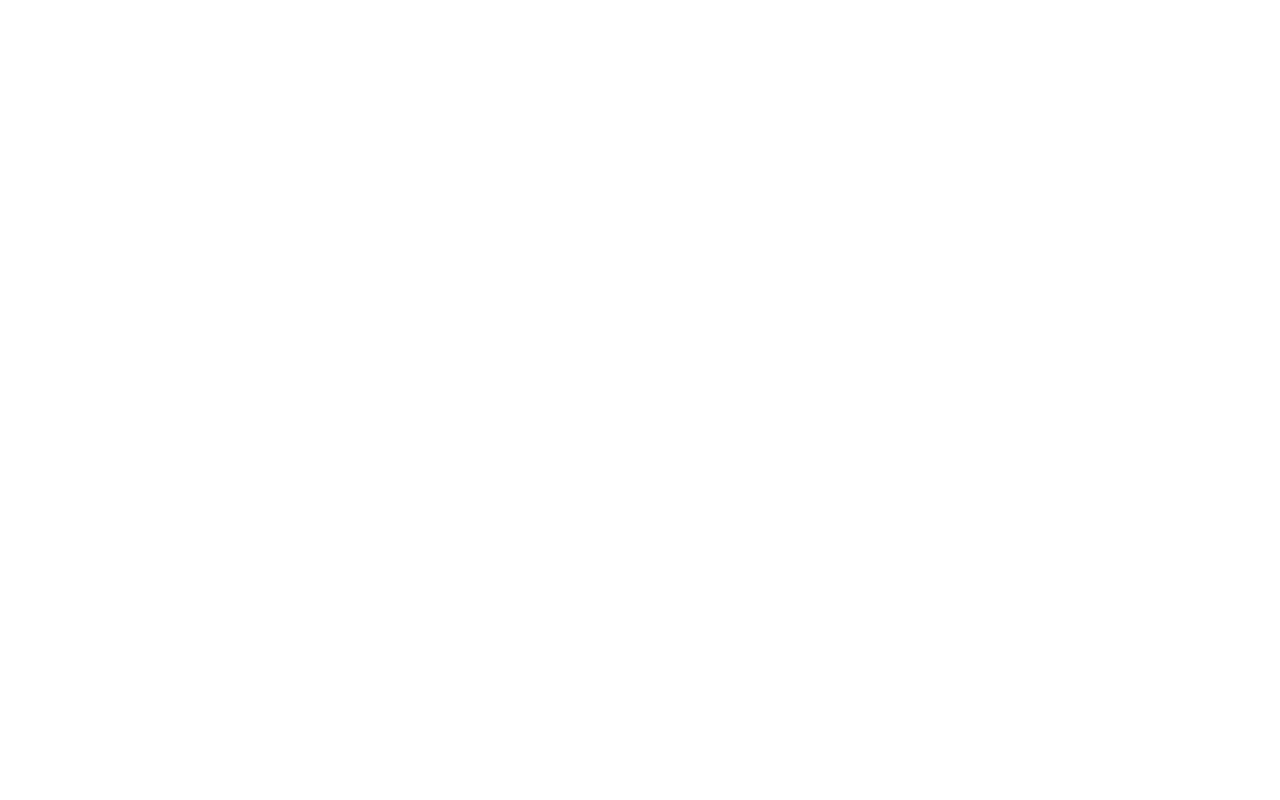
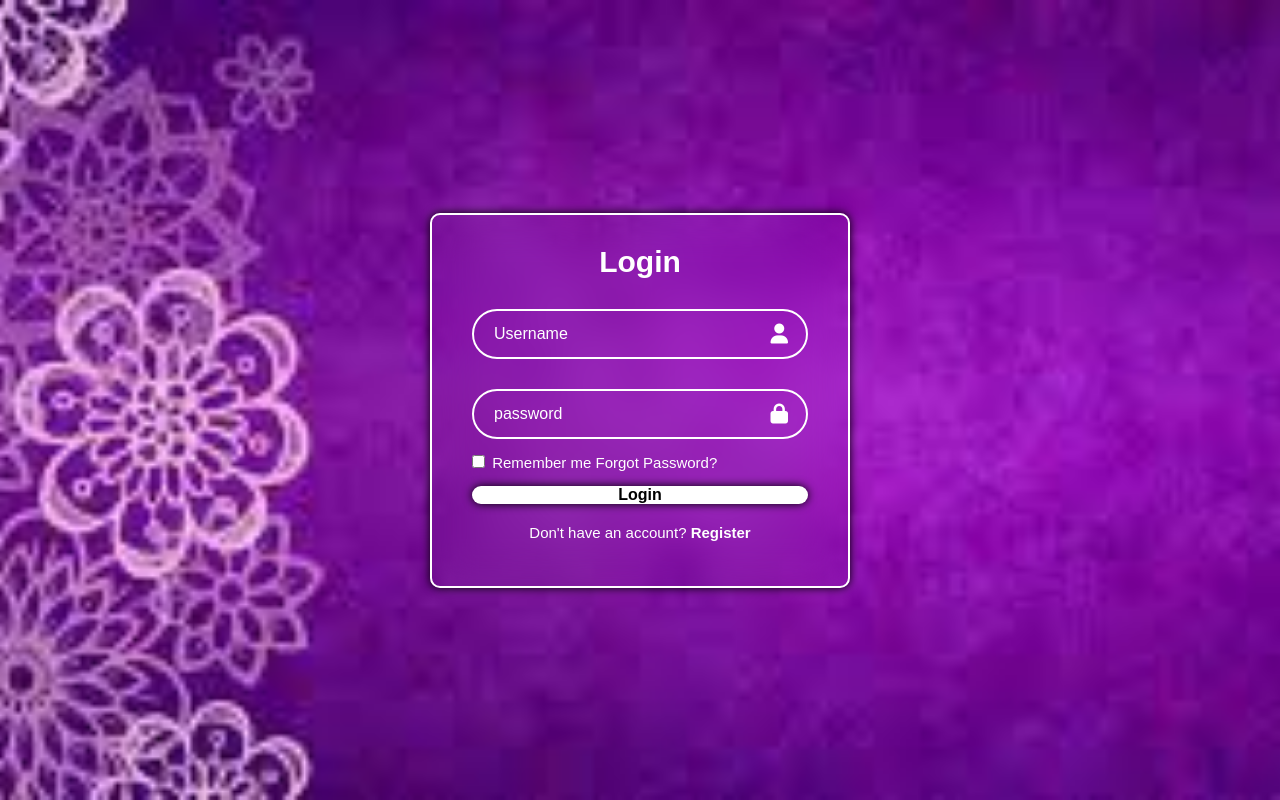
Before and after one commit to Mahajabin217/Simple-Form-using-HTML-CSS, a plain HTML site: page index.html in a window 1280 px wide. Drawn offline with Linux system fonts and the light colour scheme.

Commit message:
form done

```diff
--- a/index.html
+++ b/index.html
@@ -5,8 +5,30 @@
     <meta name="viewport" content="width=device-width, initial-scale=1.0">
     <title>Simple Form</title>
     <link rel="stylesheet" href="style.css">
+    <link rel="stylesheet" href="https://cdnjs.cloudflare.com/ajax/libs/font-awesome/6.6.0/css/all.min.css" integrity="sha512-Kc323vGBEqzTmouAECnVceyQqyqdsSiqLQISBL29aUW4U/M7pSPA/gEUZQqv1cwx4OnYxTxve5UMg5GT6L4JJg==" crossorigin="anonymous" referrerpolicy="no-referrer" />
 </head>
 <body>
-
+    <div class="box">
+        <form action="">
+            <h1>Login</h1>
+            <div class="input-box">
+                <input type="text" placeholder="Username">
+                <i class="fa-solid fa-user"></i>
+            </div>
+            <div class="input-box">
+                <input type="password" placeholder="password">
+                <i class="fa-solid fa-lock"></i>
+            </div>
+            <div class="rem-forgot">
+                <label> <input type="checkbox"> Remember me
+                    <a href="#">Forgot Password?</a>
+                </label>
+            </div>
+            <button type="submit" class="btn">Login</button>
+            <div class="register">
+                <p>Don't have an account? <a href="#">Register</a> </p>
+            </div>
+        </form>
+    </div>
 </body>
 </html>
--- a/style.css
+++ b/style.css
@@ -0,0 +1,121 @@
+*{
+    margin: 0;
+    padding: 0;
+    box-sizing: border-box;
+    font-family: Arial, Helvetica, sans-serif;
+}
+
+/** Body Part **/
+
+body{
+    display: flex;
+    justify-content:center;
+    align-items: center;
+    min-height: 100vh;
+    background: url('bg_img.jpg') no-repeat;
+    background-size: cover;
+    background-position: center;
+}
+
+/** Box Part **/
+
+.box{
+    width: 420px;
+    background:transparent;
+    color: white;
+    border-radius: 10px;
+    padding: 30px 40px;
+    border: 2px solid white;
+    backdrop-filter: blur(20px);
+    box-shadow: 0 0 10px black;
+}
+
+.box h1{
+    font-size: 30px;
+    text-align: center;
+}
+
+.box .input-box{
+    width: 100%;
+    height: 50px;
+    margin: 30px 0;
+    position: relative;
+}
+
+.input-box input{
+    width: 100%;
+    height: 100%;
+    background: transparent;
+    border: none;
+    outline: none;
+    border: 2px solid white;
+    border-radius: 40px;
+    font-size: 16px;
+    color: white;
+    padding: 20px 40px 20px 20px;
+}
+
+.input-box input::placeholder{
+    color: white;
+}
+
+.input-box i{
+    position: absolute;
+    right: 20px;
+    top: 50%;
+    transform: translateY(-50%);
+    font-size: 20px;
+}
+
+.box .rem-forgot{
+    display: flex;
+    justify-content: space-between;
+    font-size: 15px;
+    margin: -15px 0 15px;
+}
+
+.rem-forgot label input{
+    accent-color: white;
+    margin-right: 3px;
+}
+
+.rem-forgot a{
+    color: white;
+    text-decoration: none;
+}
+
+.rem-forgot a:hover{
+    text-decoration: underline;
+}
+
+/** Button Part **/
+
+.box .btn{
+    width: 100%;
+    height: 100%;
+    background: white;
+    border: none;
+    outline: none;
+    border-radius: 50px;
+    font-size: 16px;
+    box-shadow: 0 0 10px black;
+    cursor: pointer;
+    color: black;
+    font-weight: 600;
+}
+
+.box .register{
+    font-size: 15px;
+    text-align: center;
+    margin: 20px 0 15px;
+}
+
+.register p a{
+    color: white;
+    text-decoration: none;
+    font-weight: 600;
+}
+
+.register p a:hover{
+    text-decoration: underline;
+}
```
